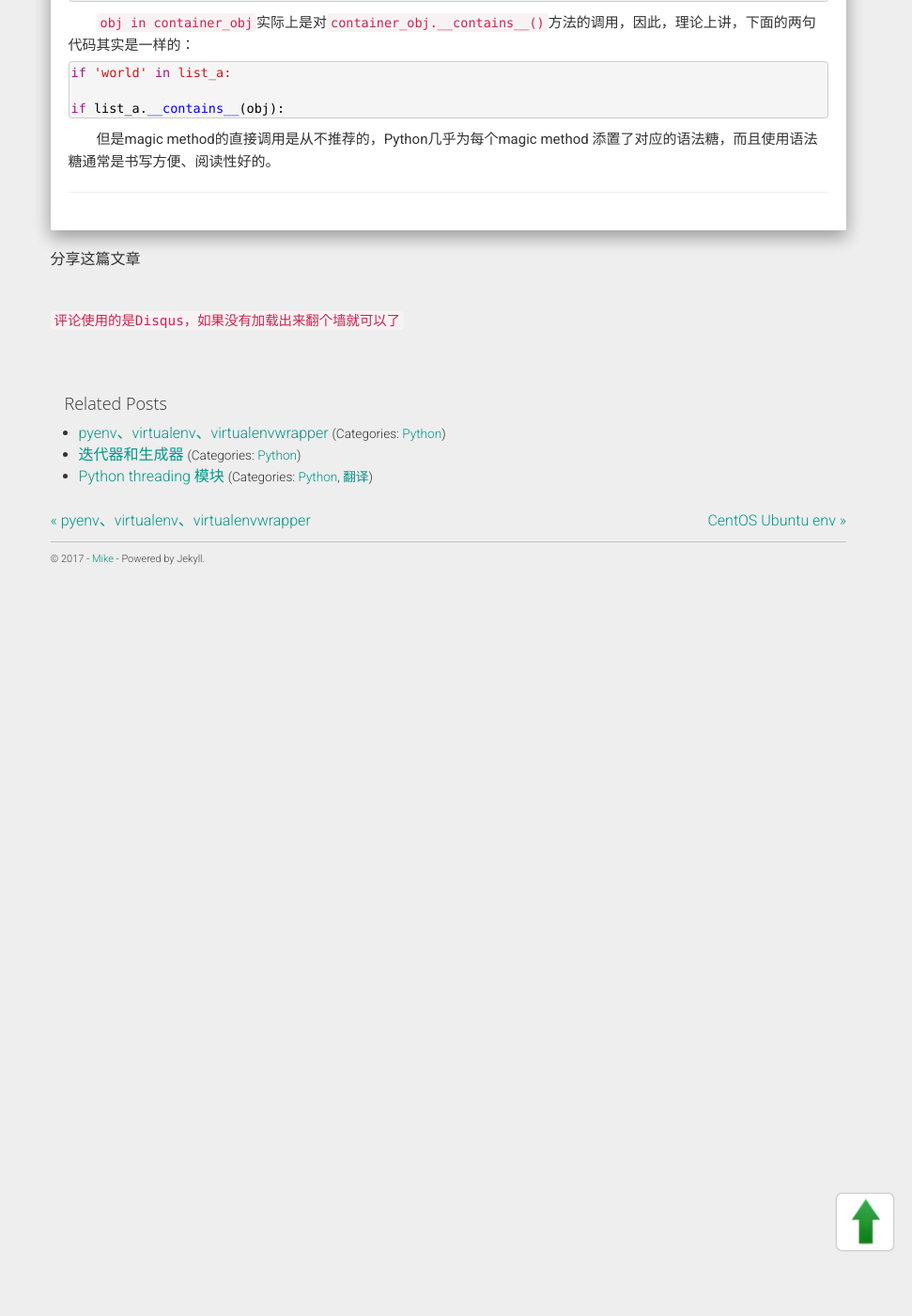
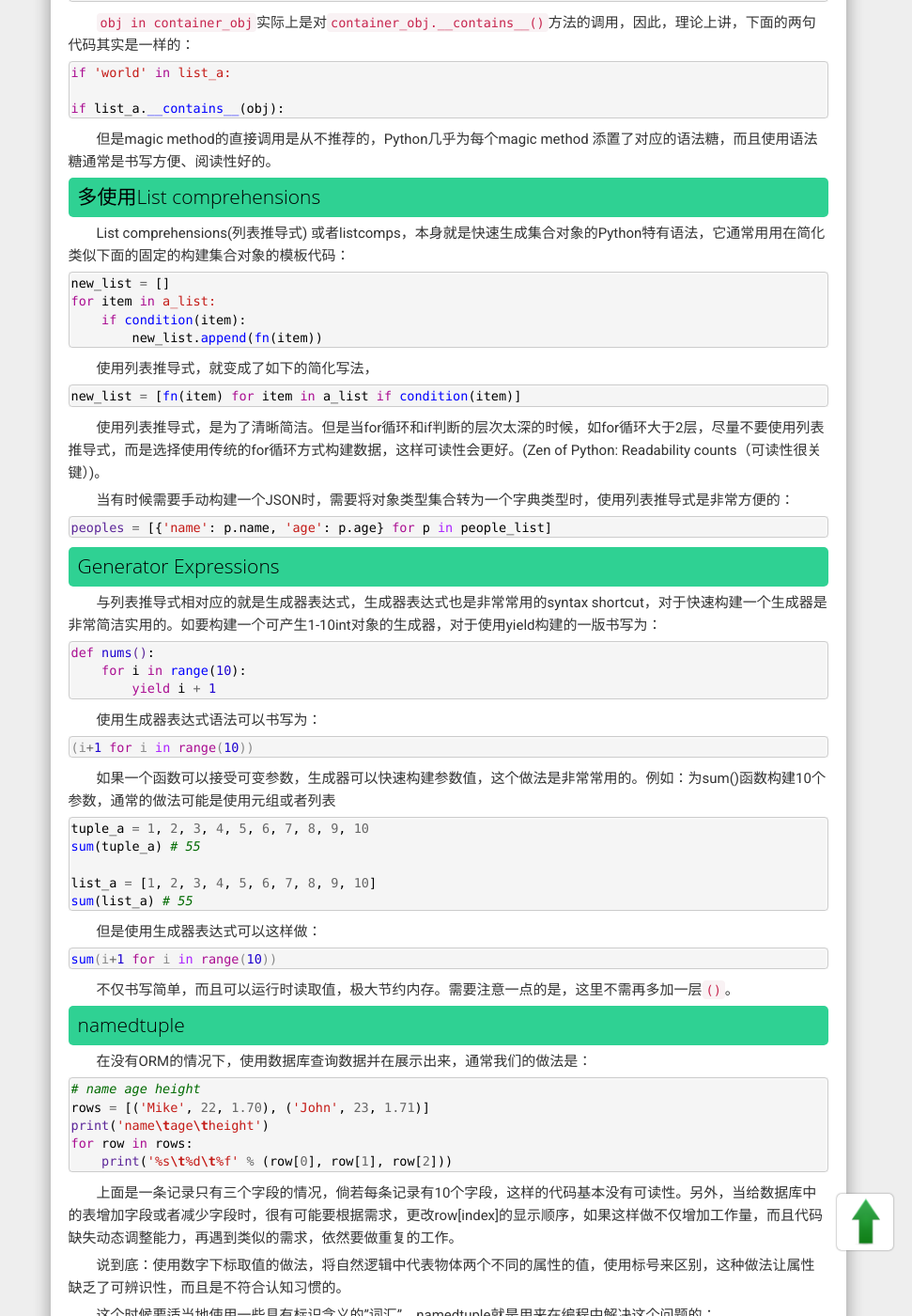
Before and after one commit to iampythoner/iampythoner.github.io, a Jekyll site: the page built from _posts/2017-10-28-idioms.md, in a window 1280 px wide and 1400 px high, scrolled down 4615 px. Shown: the whole window at 94% size, without its empty margins (309-1280 px from the left). Built offline with Jekyll 4.4.1, drawn with Linux system fonts in a browser that asks for light colours; nearby versions of some CDN libraries; comment, search, counter and statistics services are not loaded; some of the changed text lies outside the part shown.

Commit message:
no message

````diff
--- a/_posts/2017-10-28-idioms.md
+++ b/_posts/2017-10-28-idioms.md
@@ -243,3 +243,83 @@ if 'world' in list_a:
 if list_a.__contains__(obj):
 ```
 但是magic method的直接调用是从不推荐的，Python几乎为每个magic method 添置了对应的语法糖，而且使用语法糖通常是书写方便、阅读性好的。
+
+## 多使用List comprehensions
+List comprehensions(列表推导式) 或者listcomps，本身就是快速生成集合对象的Python特有语法，它通常用用在简化类似下面的固定的构建集合对象的模板代码：
+
+```python
+new_list = []
+for item in a_list:
+    if condition(item):
+        new_list.append(fn(item))
+```
+
+使用列表推导式，就变成了如下的简化写法，
+
+```python
+new_list = [fn(item) for item in a_list if condition(item)]
+```
+使用列表推导式，是为了清晰简洁。但是当for循环和if判断的层次太深的时候，如for循环大于2层，尽量不要使用列表推导式，而是选择使用传统的for循环方式构建数据，这样可读性会更好。(Zen of Python: Readability counts（可读性很关键）)。
+
+当有时候需要手动构建一个JSON时，需要将对象类型集合转为一个字典类型时，使用列表推导式是非常方便的：
+
+```python
+peoples = [{'name': p.name, 'age': p.age} for p in people_list]
+```
+
+## Generator Expressions
+与列表推导式相对应的就是生成器表达式，生成器表达式也是非常常用的syntax shortcut，对于快速构建一个生成器是非常简洁实用的。如要构建一个可产生1-10int对象的生成器，对于使用yield构建的一版书写为：
+
+```python
+def nums():
+    for i in range(10):
+        yield i + 1
+```
+使用生成器表达式语法可以书写为：
+
+```python
+(i+1 for i in range(10))
+```
+如果一个函数可以接受可变参数，生成器可以快速构建参数值，这个做法是非常常用的。例如：为sum()函数构建10个参数，通常的做法可能是使用元组或者列表
+
+```python
+tuple_a = 1, 2, 3, 4, 5, 6, 7, 8, 9, 10
+sum(tuple_a) # 55
+
+list_a = [1, 2, 3, 4, 5, 6, 7, 8, 9, 10]
+sum(list_a) # 55
+```
+但是使用生成器表达式可以这样做：
+
+```python
+sum(i+1 for i in range(10))
+```
+不仅书写简单，而且可以运行时读取值，极大节约内存。需要注意一点的是，这里不需再多加一层`()`。
+
+## namedtuple
+在没有ORM的情况下，使用数据库查询数据并在展示出来，通常我们的做法是：
+
+```python
+# name age height
+rows = [('Mike', 22, 1.70), ('John', 23, 1.71)]
+print('name\tage\theight')
+for row in rows:
+    print('%s\t%d\t%f' % (row[0], row[1], row[2]))
+```
+上面是一条记录只有三个字段的情况，倘若每条记录有10个字段，这样的代码基本没有可读性。另外，当给数据库中的表增加字段或者减少字段时，很有可能要根据需求，更改row[index]的显示顺序，如果这样做不仅增加工作量，而且代码缺失动态调整能力，再遇到类似的需求，依然要做重复的工作。
+
+说到底：使用数字下标取值的做法，将自然逻辑中代表物体两个不同的属性的值，使用标号来区别，这种做法让属性缺乏了可辨识性，而且是不符合认知习惯的。
+
+这个时候要适当地使用一些具有标识含义的"词汇"，namedtuple就是用来在编程中解决这个问题的：
+
+
+```python
+from collections import namedtuple
+
+rows = [('Mike', 22, 1.70), ('John', 23, 1.71)]
+Person = namedtuple('Person', 'name, age, height')
+print('name\tage\theight')
+for row in rows:
+    person = Person._make(row)
+    print('%s\t%d\t%f' % (person.name, person.age, person.height))
+```
````
